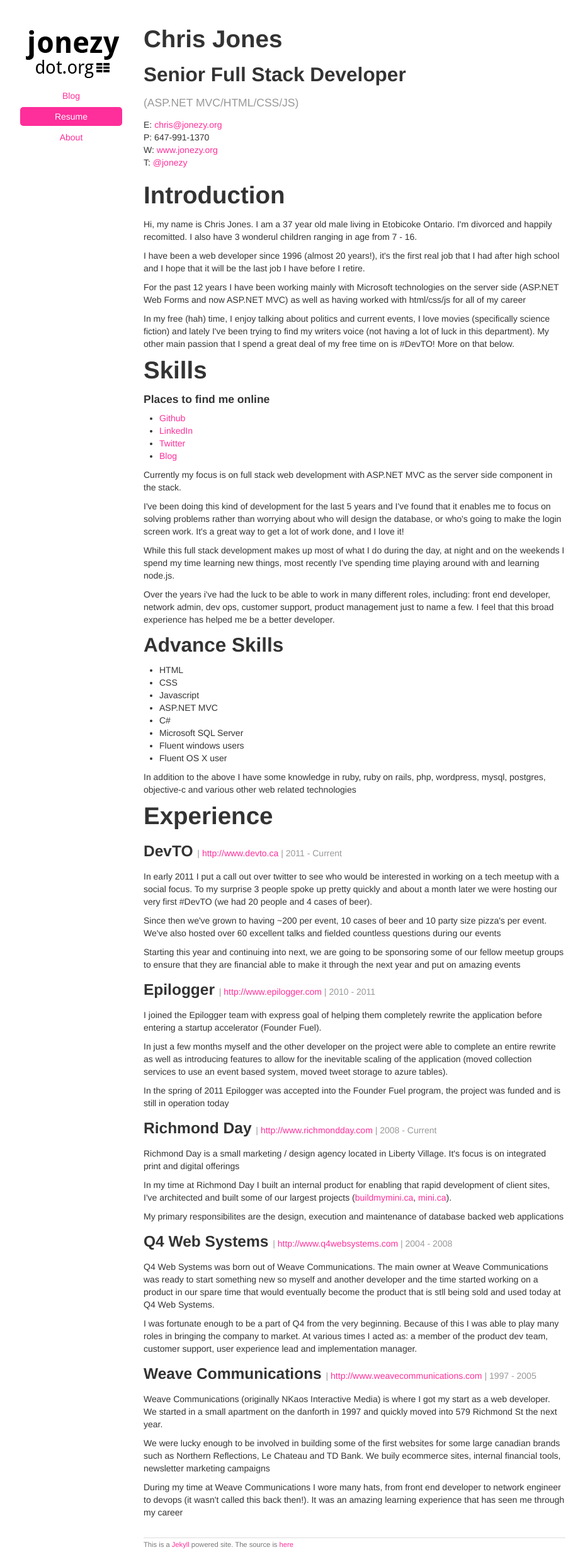
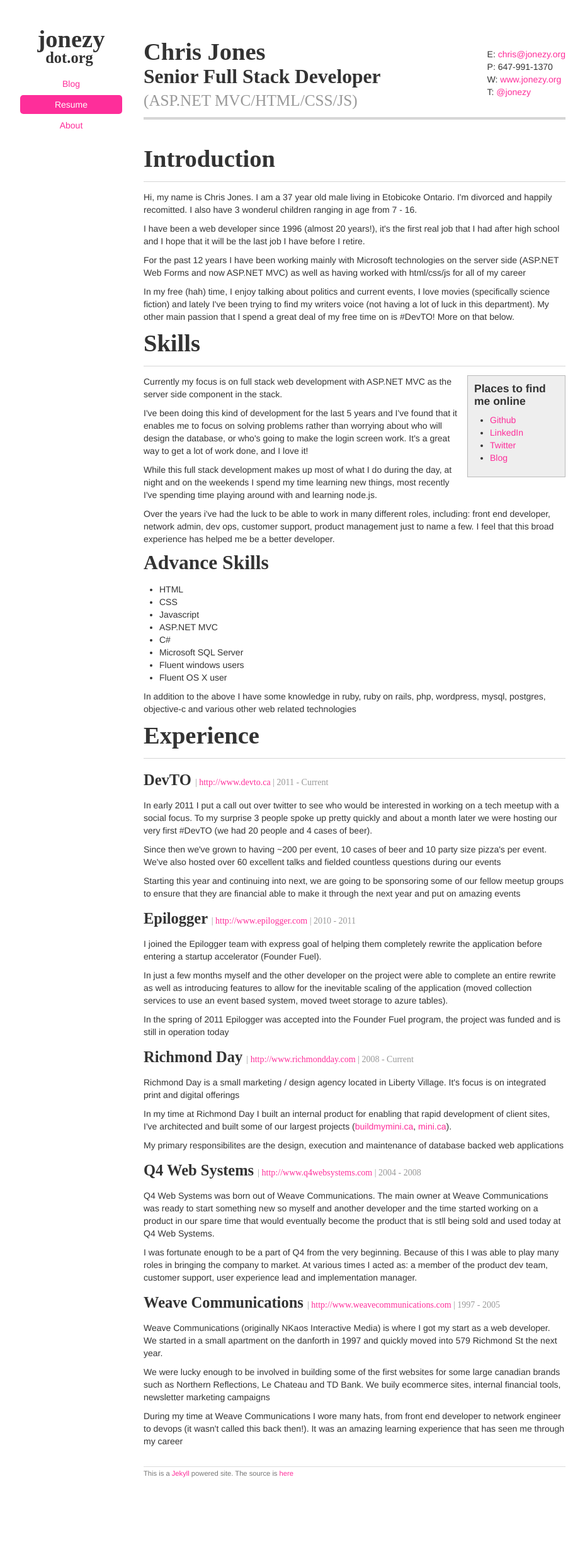
Before and after one commit to jonezy/jonezy.org, a Jekyll site: the page built from src/resume/index.html, in a window 1280 px wide. Shown: the whole page at 63% size, without its empty margins (77-1006 px from the left). Built offline with Jekyll 4.4.1, drawn with Linux system fonts in a browser that asks for light colours; some web fonts are replaced; after the commit the page ends 2360 px from its top, so only the background shows below that.

Commit message:
drafts, fonts, resume
- added jekyll _drafts folder
- using droid sans font now (for the logo too)
- added resume css back to the resume page

Signed-off-by: Chris Jones <chris@jonezy.org>

```diff
--- a/src/_layouts/default.html
+++ b/src/_layouts/default.html
@@ -4,6 +4,7 @@
     <meta charset="utf-8">
     <title>{{ page.title }}</title>
     <meta name="viewport" content="width=device-width, initial-scale=1.0">
+    <link href='http://fonts.googleapis.com/css?family=Droid+Sans:400,700' rel='stylesheet' type='text/css'>
     <link href="/css/bootstrap.min.css" rel="stylesheet">
     <link href="/css/site.css" rel="stylesheet">
 </head>
@@ -12,9 +13,14 @@
 <div class="container">
     <div class="row">
         <nav class="span3">
-            <a id="logo" href="/"></a>
+            <div id="logo">
+                <a href="/">
+                    <h1>jonezy</h1>
+                    <h3>dot.org</h3>
+                </a>
+            </div>
             <ul class="nav nav-pills nav-stacked">
-                <li {% if page.path == "blog/index.html" %} class="active" {% endif %}><a href="{{ site.url }}/blog/">Blog</a>
+                <li {% if page.isBlog == true %} class="active" {% endif %}><a href="{{ site.url }}/blog/">Blog</a>
                 <li {% if page.path == "resume/index.html" %} class="active" {% endif %}><a href="{{ site.url }}/resume/">Resume</a>
                 <li {% if page.path == "about/index.html" %} class="active" {% endif %}><a href="{{ site.url }}/about/">About</a>
             </ul>
--- a/src/_layouts/post.html
+++ b/src/_layouts/post.html
@@ -1,5 +1,6 @@
 ---
 layout: default
+isBlog: true
 ---
 <div class="page-title clearfix">
 <h1>{{ page.title }}</h1>
--- a/src/blog/index.html
+++ b/src/blog/index.html
@@ -2,6 +2,7 @@
 layout: default
 title: jonezy.org
 index: true
+isBlog: true
 ---
 <h1>Blog Posts</h1>
 <p>I've been trying to write lately, this is what I've done</p>
--- a/src/css/resume.css
+++ b/src/css/resume.css
@@ -1,16 +1,6 @@
-body {
-    background:#fff;
-    color: #333;
-}
-
-
 hr {border: 1px solid #999;}
 
-header, section, footer {
-}
-
 header h2 small {color:#999; font-size:80%;}
-small a {color:#c09853;}
 
 header address {position:absolute;right:0;bottom:10px;}
 
@@ -40,23 +30,7 @@ section aside {
 
 aside  h4 {margin-top:0;}
 
-footer {
-    padding: 10px 0px;
-    border-top: 1px solid rgba(51,51,51,0.2);
-}
-
 address {font-style:normal;}
-
-.clearfix:before,
-.clearfix:after {
-    display: table;
-    content: " ";
-}
-
-.clearfix:after {
-    clear: both;
-  }
-
 
 /* Tablet Portrait size to standard 960 (devices and browsers) */
 @media only screen and (min-width: 768px) and (max-width: 959px) {
@@ -70,7 +44,6 @@ address {font-style:normal;}
 
 /* All Mobile Sizes (devices and browser) */
 @media only screen and (max-width: 767px) {
-
     header address {
       position:relative;
       clear:both;
@@ -82,14 +55,5 @@ address {font-style:normal;}
       clear:both;
       margin: 10px 0px;
       width:96%;
-
     }
-
-
 }
-
-  /* Mobile Landscape Size to Tablet Portrait (devices and browsers) */
-  @media only screen and (min-width: 480px) and (max-width: 767px) {}
-
-  /* Mobile Portrait Size to Mobile Landscape Size (devices and browsers) */
-  @media only screen and (max-width: 479px) {}
--- a/src/css/site.css
+++ b/src/css/site.css
@@ -3,19 +3,39 @@ body {
   margin-top:40px;
   background:#fff;
 }
-h1 {line-height:normal;margin:0 0 14px 0;}
-nav {text-align:center;position:fixed;}
-nav a#logo {width:180px;height:90px;display:inline-block;margin-top:0px;background:url(../img/logo-sm.png) no-repeat;}
+h1,h2,h3 { font-family: 'Droid Sans'; }
+h1,h2 {
+    line-height:normal;
+    margin:0 0 14px 0;
+}
+
+nav {
+    text-align:center;
+    position:fixed;
+}
+
+#logo {padding: 0 0 10px 0;}
+#logo a {color:#333;text-decoration:none;}
+#logo h1,
+#logo h3 {
+    margin:0;
+    padding:0;
+    line-height:normal;
+}
+#logo h3 {margin: -6px 0 0 -6px; }
+
 nav ul {margin:auto !important;width:60%;}
 .nav-pills>.active>a, .nav-pills>.active>a:hover {background-color:#fe2e9a;}
 #content {margin-left: 280px;}
-#content .well ul {margin-bottom:0;}
-aside .well {margin-top:60px;}
-aside .well address {margin-bottom:0}
 .page-title h1 {float:left;}
 .page-title p {float:right;margin-top:20px;}
 .meta {color:#AD6B00;}
-footer {margin-top:20px;border-top:solid 1px #ddd;font-size:80%;color:#777;}
+footer {
+    margin-top:20px;
+    border-top:solid 1px #ddd;
+    font-size:80%;
+    color:#777;
+}
 
 @media (max-width: 979px) and (min-width: 768px) {
     #content {margin-left:220px;}
@@ -23,8 +43,7 @@ footer {margin-top:20px;border-top:solid 1px #ddd;font-size:80%;color:#777;}
 
 @media only screen and (min-width: 320px) and (max-width: 768px) {
     #content {margin-left:0;}
-    nav {position:relative;}
-    nav ul {text-align:center;width:32%;}
+    nav {position:relative;margin-bottom:10px;}
+    nav ul {text-align:center;width:200px;}
     nav ul li {display:inline;float:left !important; text-align:center;}
-    aside .well {margin-top:30px;}
 }
--- a/src/resume/index.html
+++ b/src/resume/index.html
@@ -4,6 +4,7 @@ title: jonezy.org - resume
 index: true
 ---
 
+    <link href="/css/resume.css" rel="stylesheet">
 <header class= clearfix">
     <h1>Chris Jones</h1>
     <h2>Senior Full Stack Developer<br /> <small>(ASP.NET MVC/HTML/CSS/JS)</small></h2>
@@ -15,7 +16,7 @@ index: true
     </adress>
 </header>
 
-<section class="" id="resume-body">
+<section id="resume-body">
     <section role="intro">
         <h1>Introduction</h1>
         <p>Hi, my name is Chris Jones.  I am a 37 year old male living in Etobicoke Ontario. I'm divorced and happily recomitted. I also have 3 wonderul children ranging in age from 7 - 16.</p>
```
Also changed, not shown: src/_drafts/what-is-javascript.md (added, +7 -0 lines), src/img/logo-new.png. Lines whose indentation alone changed are shown as unchanged.
